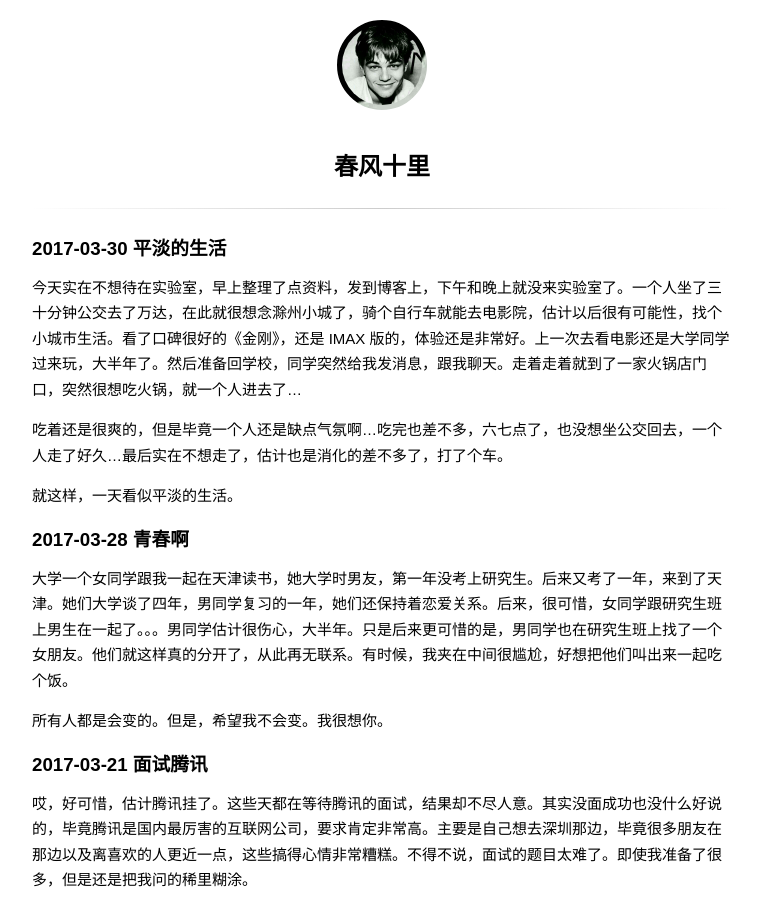
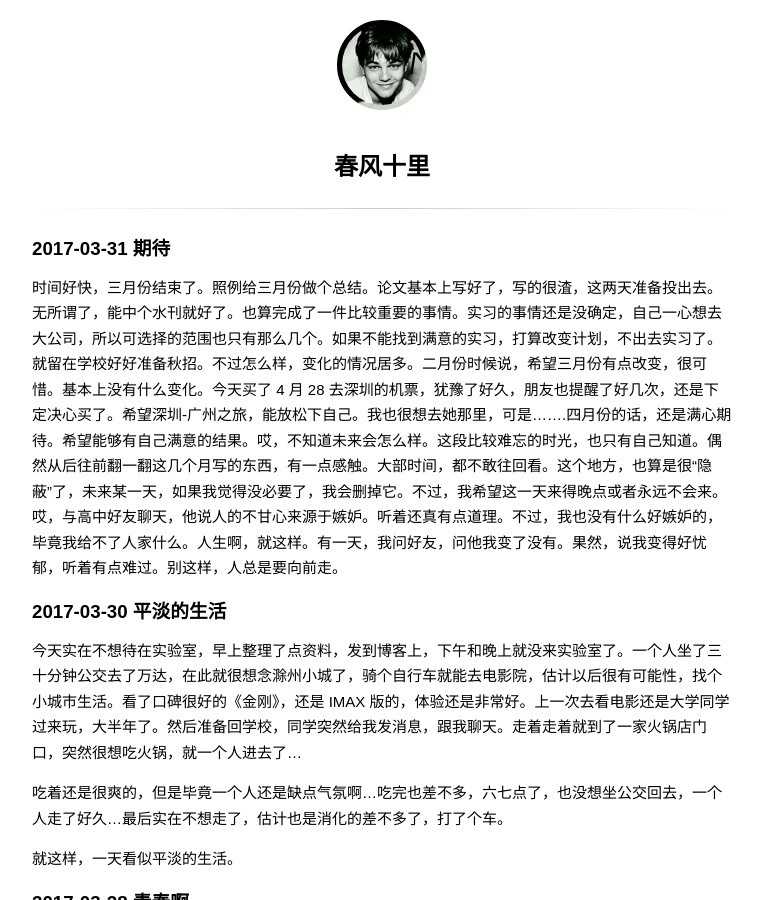
Before and after one commit to wuchangfeng/wuchangfeng.github.io, a Jekyll site: the page built from diary.md, in a window 1280 px wide and 900 px high. Shown: the whole window, without its empty margins (258-1020 px from the left). Built offline with Jekyll 4.4.1, drawn with Linux system fonts in a browser that asks for light colours; some web fonts are replaced; comment, search, counter and statistics services are not loaded.

Commit message:
blog update

```diff
--- a/diary.md
+++ b/diary.md
@@ -1,6 +1,10 @@
 ---
 title: 春风十里
 ---
+
+### 2017-03-31 期待
+
+时间好快，三月份结束了。照例给三月份做个总结。论文基本上写好了，写的很渣，这两天准备投出去。无所谓了，能中个水刊就好了。也算完成了一件比较重要的事情。实习的事情还是没确定，自己一心想去大公司，所以可选择的范围也只有那么几个。如果不能找到满意的实习，打算改变计划，不出去实习了。就留在学校好好准备秋招。不过怎么样，变化的情况居多。二月份时候说，希望三月份有点改变，很可惜。基本上没有什么变化。今天买了 4 月 28 去深圳的机票，犹豫了好久，朋友也提醒了好几次，还是下定决心买了。希望深圳-广州之旅，能放松下自己。我也很想去她那里，可是.......四月份的话，还是满心期待。希望能够有自己满意的结果。哎，不知道未来会怎么样。这段比较难忘的时光，也只有自己知道。偶然从后往前翻一翻这几个月写的东西，有一点感触。大部时间，都不敢往回看。这个地方，也算是很“隐蔽”了，未来某一天，如果我觉得没必要了，我会删掉它。不过，我希望这一天来得晚点或者永远不会来。哎，与高中好友聊天，他说人的不甘心来源于嫉妒。听着还真有点道理。不过，我也没有什么好嫉妒的，毕竟我给不了人家什么。人生啊，就这样。有一天，我问好友，问他我变了没有。果然，说我变得好忧郁，听着有点难过。别这样，人总是要向前走。
 
 ### 2017-03-30  平淡的生活
 
```
